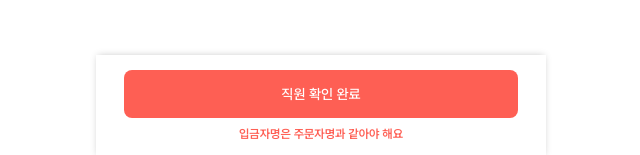
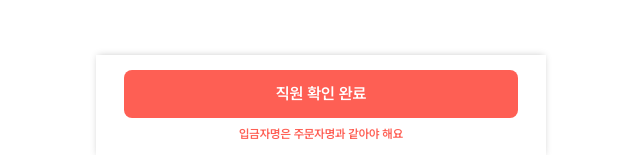
Before and after one commit to LikeLion-SKU/festival-fe, a React (Vite) app: page /order/1/pay in a window 1280 px wide. Shown: the part 642-797 px from the top of the page, without its empty margins (319-959 px from the left). Built offline with nearby package versions, Linux system fonts and the light colour scheme; no server answers.

Commit message:
:art:Design: 하단 주문 버튼 크기 및 폰트 변경

```diff
--- a/src/components/common/OrderButton.jsx
+++ b/src/components/common/OrderButton.jsx
@@ -13,7 +13,7 @@ export default function OrderButton({
       type="button"
       onClick={onClick}
       style={{ width, height, backgroundColor: color }}
-      className="flex items-center justify-center gap-1 rounded-lg text-[14px] font-medium leading-normal text-white"
+      className="flex items-center justify-center gap-1 rounded-lg text-base font-semibold leading-normal text-white"
     >
       {showCheckIcon && <CheckIcon />}
       <span>{buttonName}</span>
```
